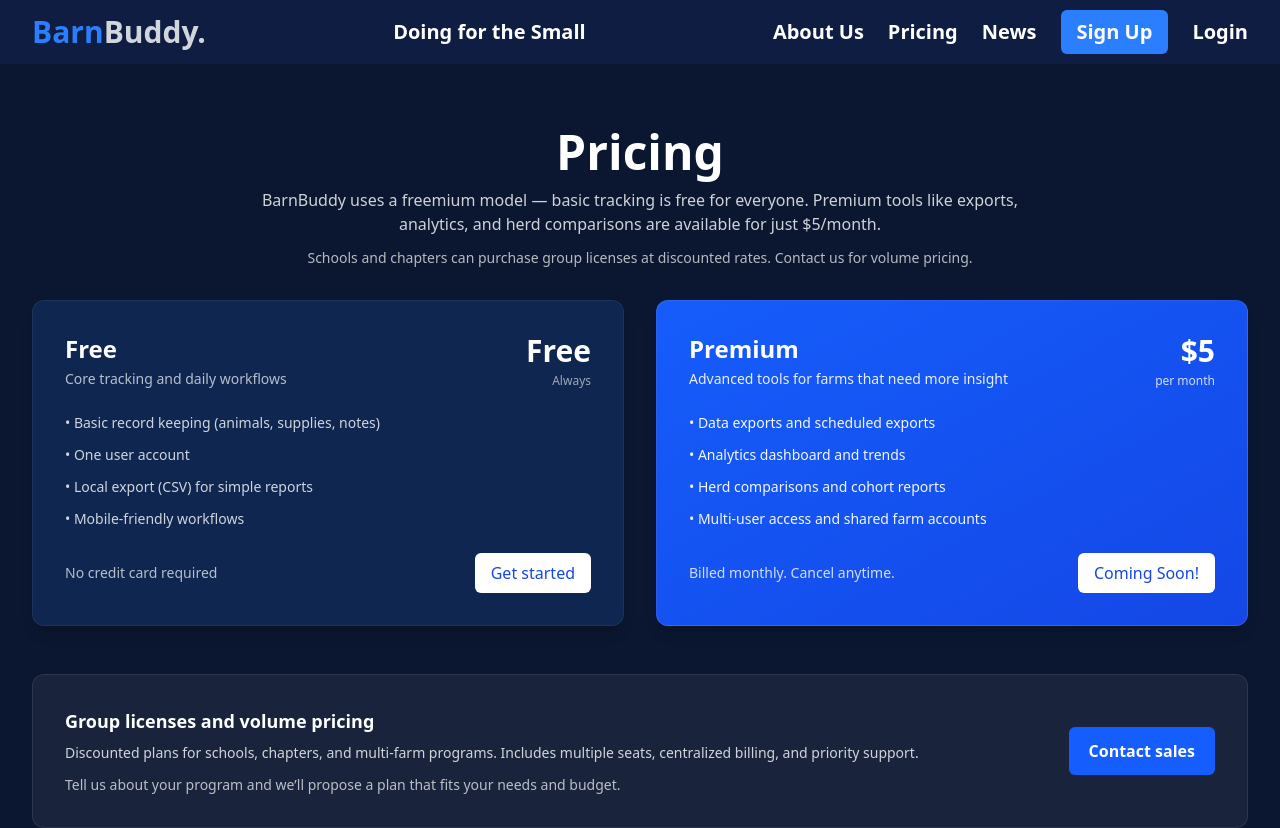
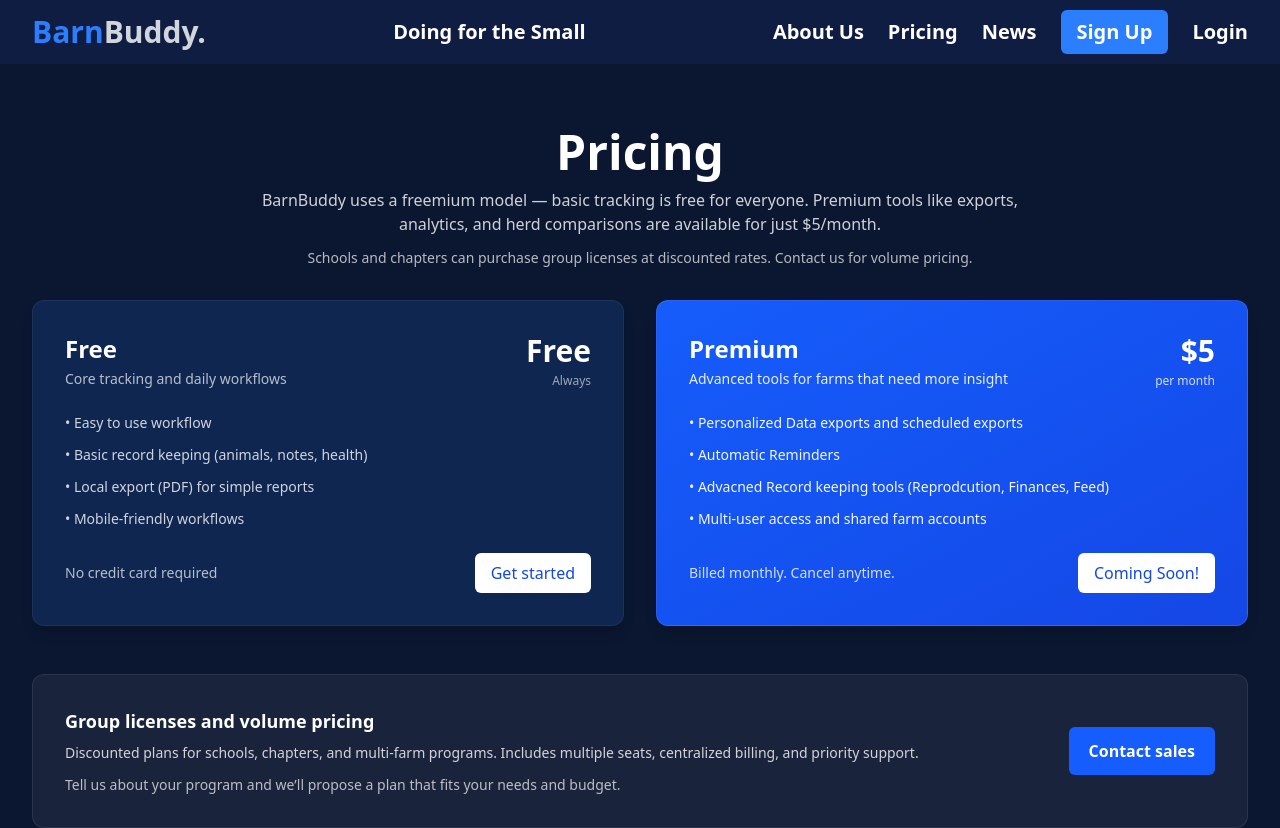
Before and after one commit to RatKing51/BarnBuddy, a React (Vite) app in the folder client/: page /pricing in a window 1280 px wide. Shown: the top 828 px of the page. Built offline with nearby package versions, Linux system fonts and the light colour scheme; no server answers.

Commit message:
Update Pricing page features and improve export options

```diff
--- a/client/src/pages/Pricing.jsx
+++ b/client/src/pages/Pricing.jsx
@@ -33,15 +33,15 @@ export default function Pricing() {
               </div>
 
               <ul className="mt-6 space-y-3 text-sm text-white/80">
-                <li>• Basic record keeping (animals, supplies, notes)</li>
-                <li>• One user account</li>
-                <li>• Local export (CSV) for simple reports</li>
+                <li>• Easy to use workflow</li>
+                <li>• Basic record keeping (animals, notes, health)</li>
+                <li>• Local export (PDF) for simple reports</li>
                 <li>• Mobile-friendly workflows</li>
               </ul>
 
               <div className="mt-6 flex items-center justify-between">
                 <span className="text-sm text-white/70">No credit card required</span>
-                <button className="ml-4 bg-white text-blue-700 px-4 py-2 rounded-md font-semibold hover:bg-blue-100 transition-colors">
+                <button className="ml-4 bg-white text-blue-700 px-4 py-2 rounded-md font-semibold hover:bg-blue-100 transition-colors" href="/signup">
                   Get started
                 </button>
               </div>
@@ -61,9 +61,9 @@ export default function Pricing() {
               </div>
 
               <ul className="mt-6 space-y-3 text-sm text-white/95">
-                <li>• Data exports and scheduled exports</li>
-                <li>• Analytics dashboard and trends</li>
-                <li>• Herd comparisons and cohort reports</li>
+                <li>• Personalized Data exports and scheduled exports</li>
+                <li>• Automatic Reminders</li>
+                <li>• Advacned Record keeping tools (Reprodcution, Finances, Feed)</li>
                 <li>• Multi-user access and shared farm accounts</li>
               </ul>
 
```
